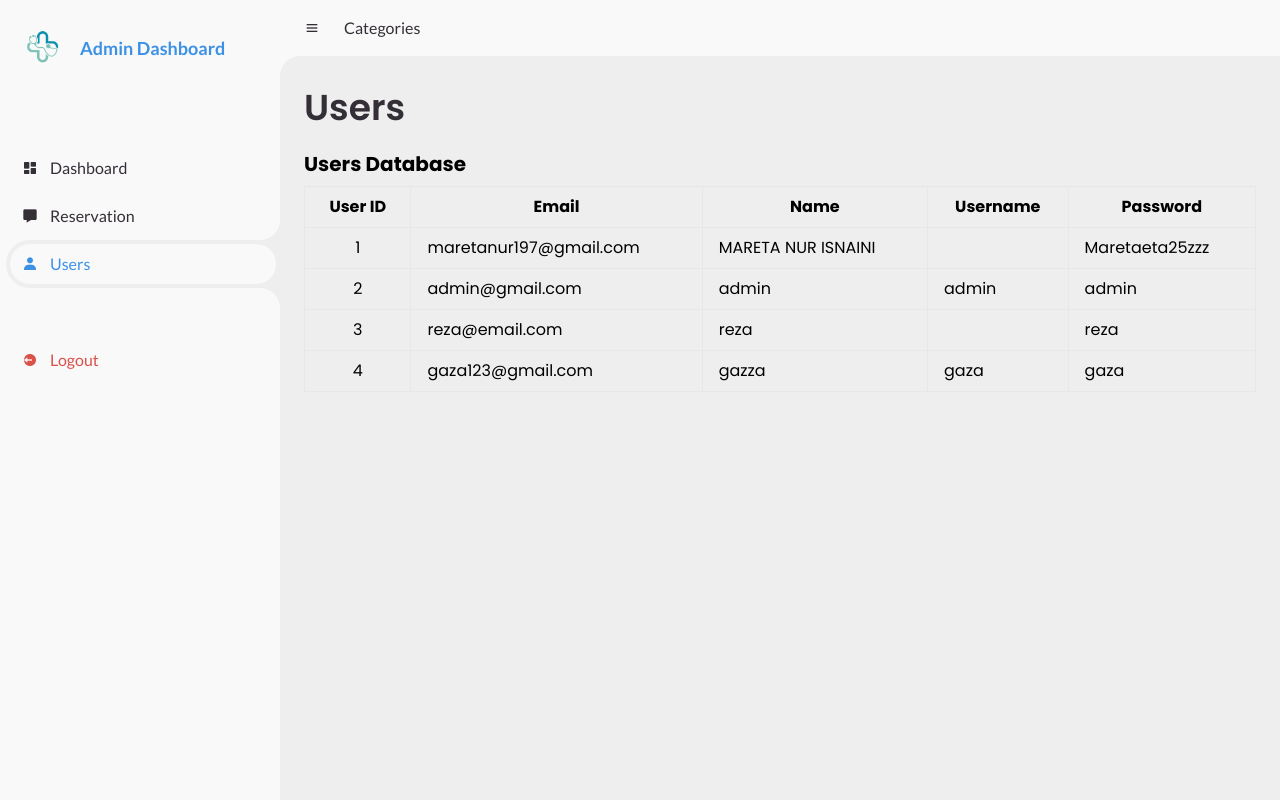
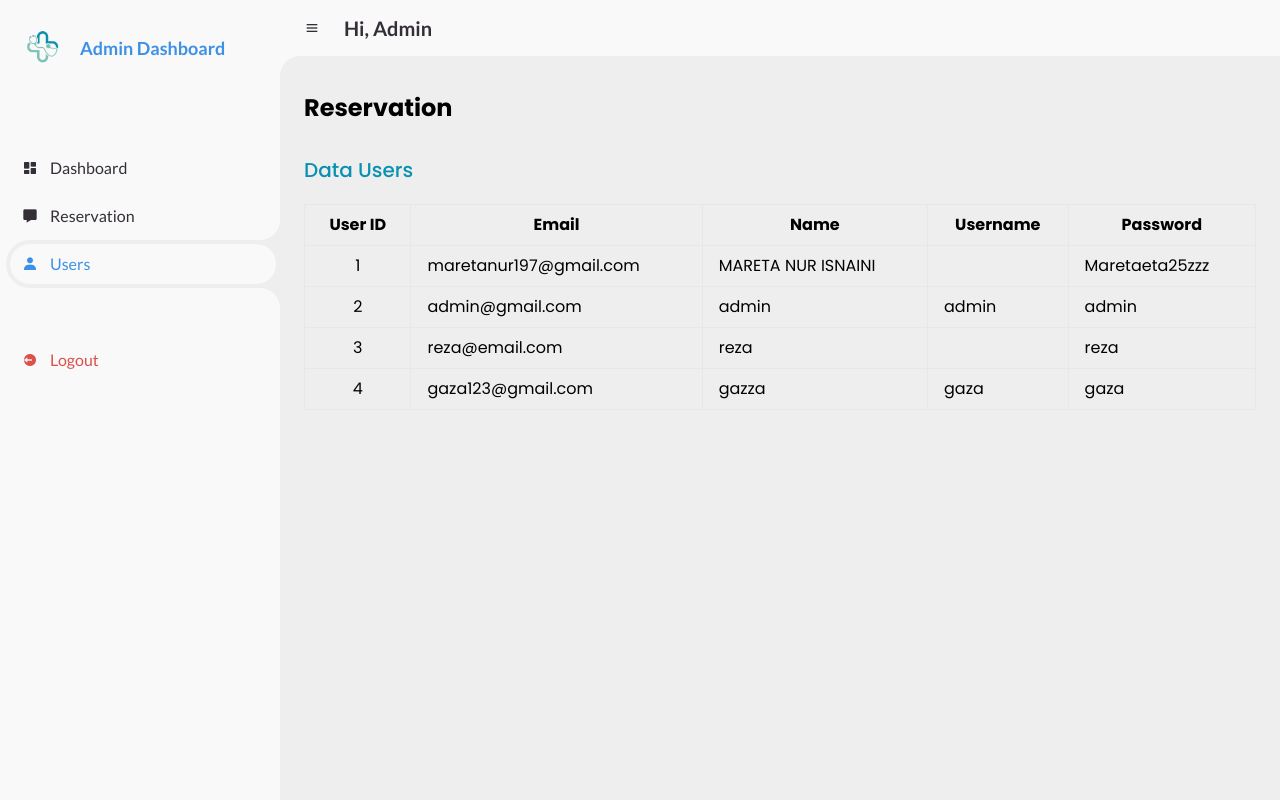
Before and after one commit to maretaeta/hospital, a PHP site: page /admin_listUser.php in a window 1280 px wide. Run offline with PHP 8.4, Linux system fonts and the light colour scheme; data comes from the database, SQL or seed files in the repository; some libraries are stand-ins or nearby versions.

Commit message:
update admin

```diff
--- a/admin_listReservasi.php
+++ b/admin_listReservasi.php
@@ -96,10 +96,9 @@
 					<span class="text">Download PDF</span>
 				</a>
 			</div>
+			<p class="text-xl text-cyan-600 font-medium mt-8 pb-5">Data Reservations</p>
+			<div>
 
-			<div>
-				<p class="text-xl text-cyan-600 font-medium mt-8">Data Reservations</p>
-				<br>
 
 				<?php
 				// Mengambil data dari database
--- a/admin_listUser.php
+++ b/admin_listUser.php
@@ -66,7 +66,7 @@
 		<!-- NAVBAR -->
 		<nav>
 			<i class='bx bx-menu'></i>
-			<a href="#" class="nav-link">Categories</a>
+			<a href="#" class="text-cyan-800 font-semibold text-xl">Hi, Admin</a>
 			<form action="#">
 				<div class="">
 					<!-- <input type="search" placeholder="Search...">
@@ -90,11 +90,11 @@
 		<main class="p-4">
 			<div class="head-title mb-4">
 				<div class="left">
-					<h1 class="text-2xl font-bold">Users</h1>
+					<div class="text-2xl font-bold"> Reservation</div>
 				</div>
 			</div>
+			<p class="text-xl text-cyan-600 font-medium mt-8 pb-5">Data Users</p>
 			<div>
-				<h1 class="text-xl font-bold mb-2">Users Database</h1>
 
 				<?php
 				// Mengambil data dari database
```
Also changed, not shown: admin_dashboard.php (+4 -5 lines).
